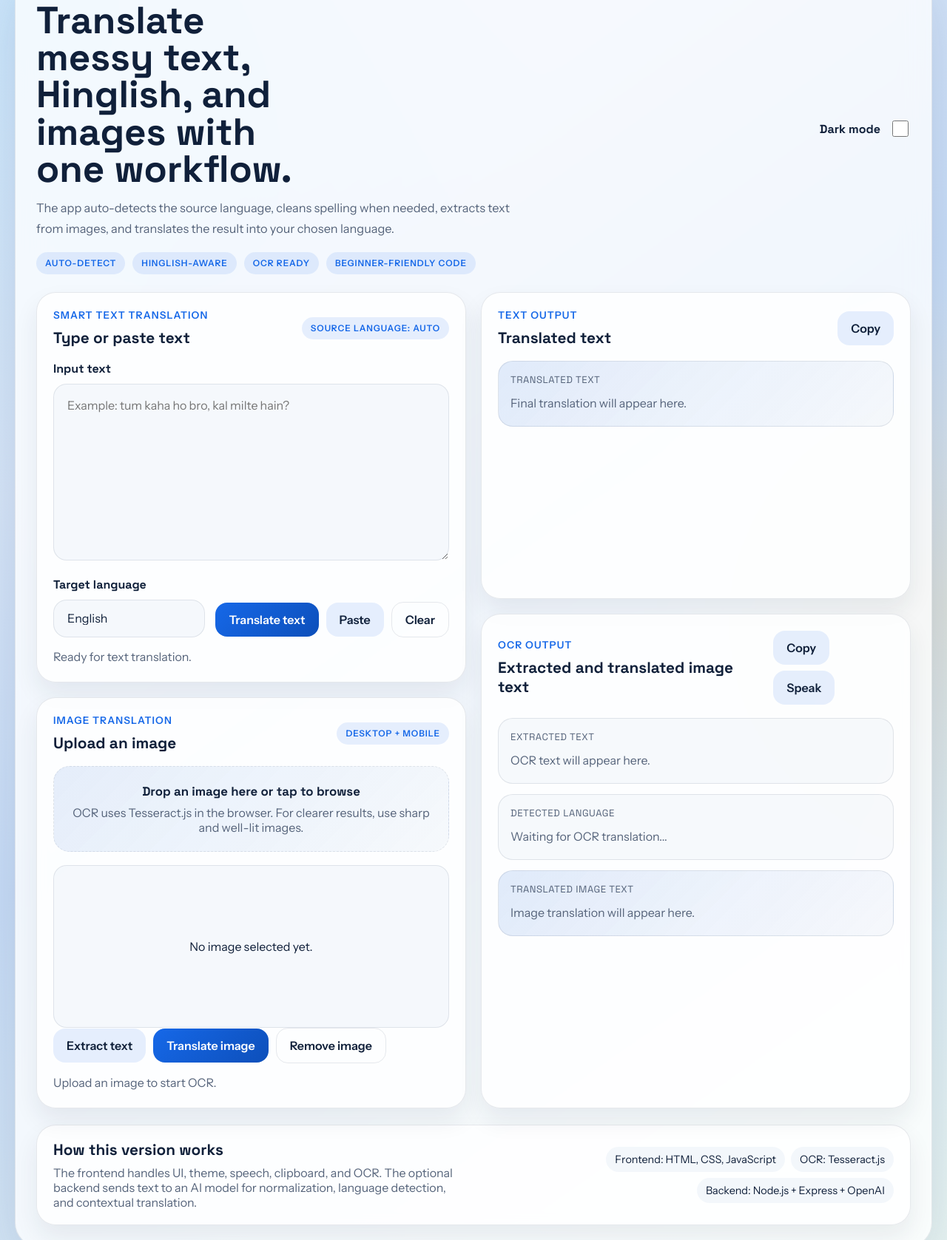
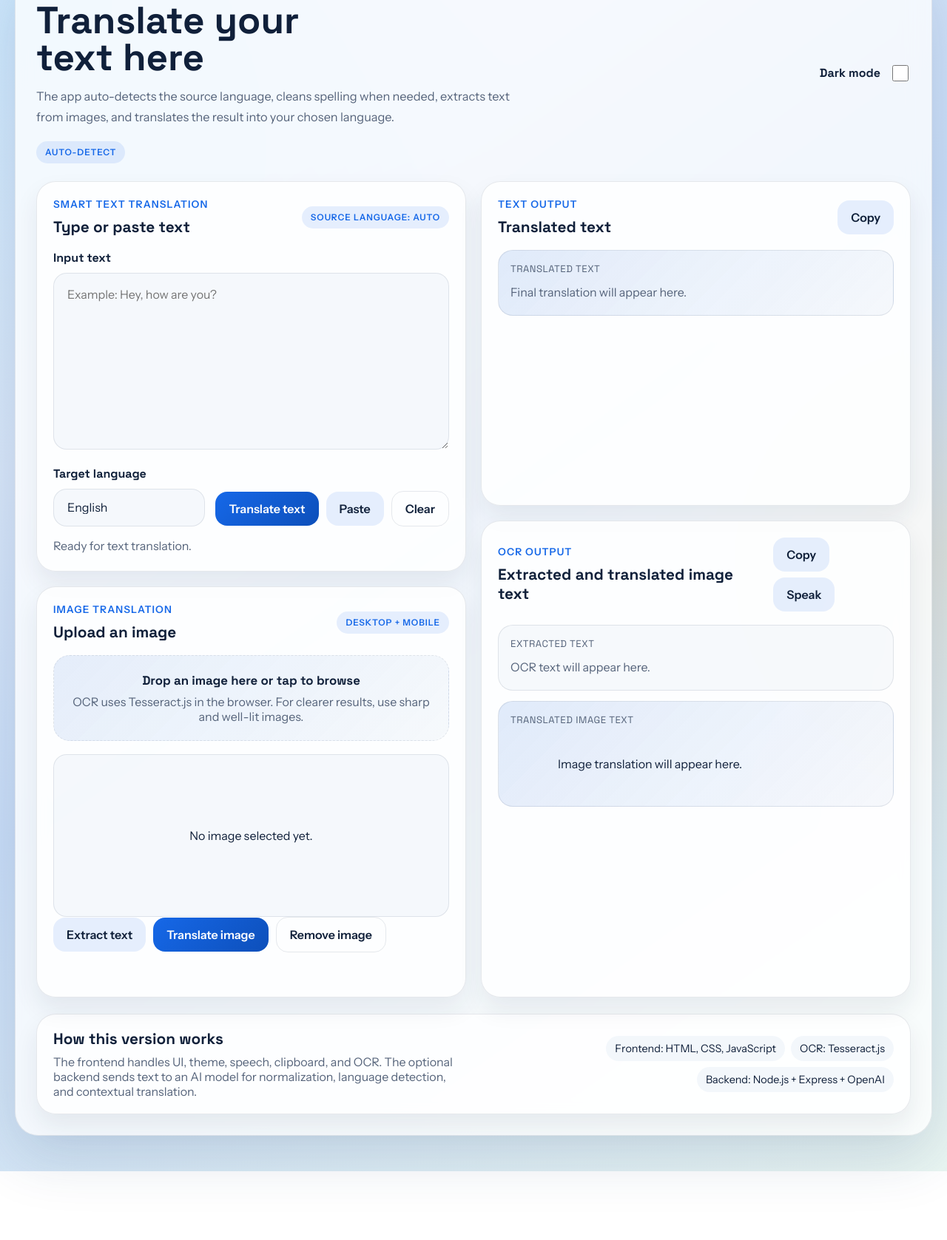
Before and after one commit to ShikharThisSide/Translator, a website: page index.html in a window 1280 px wide. Shown: the part 84-1761 px from the top of the page at 74% size. After the commit the page ends 1668 px from the top, so only its background shows below. Drawn offline with Linux system fonts and the light colour scheme; a script that the page names is missing.

Commit message:
Adjust hero and OCR copy

```diff
--- a/index.html
+++ b/index.html
@@ -22,7 +22,7 @@
         <header class="hero">
           <div class="hero-copy">
             <p class="eyebrow">AI Translation Studio</p>
-            <h1>Translate messy text, Hinglish, and images with one workflow.</h1>
+            <h1>Translate your text here</h1>
             <p class="hero-text">
               The app auto-detects the source language, cleans spelling when
               needed, extracts text from images, and translates the result into
@@ -30,9 +30,6 @@
             </p>
             <div class="hero-tags">
               <span class="pill">Auto-detect</span>
-              <span class="pill">Hinglish-aware</span>
-              <span class="pill">OCR ready</span>
-              <span class="pill">Beginner-friendly code</span>
             </div>
           </div>
 
@@ -57,7 +54,7 @@
               <textarea
                 id="inputText"
                 rows="8"
-                placeholder="Example: tum kaha ho bro, kal milte hain?"
+                placeholder="Example: Hey, how are you?"
               ></textarea>
 
               <div class="inline-controls">
@@ -130,9 +127,7 @@
 
               <div class="status-area">
                 <div id="ocrLoader" class="loader hidden" aria-hidden="true"></div>
-                <p id="ocrStatusMessage" class="status-message" aria-live="polite">
-                  Upload an image to start OCR.
-                </p>
+                <p id="ocrStatusMessage" class="status-message" aria-live="polite"></p>
               </div>
 
               <div class="progress-shell hidden" id="ocrProgressShell" aria-hidden="true">
@@ -194,13 +189,6 @@
                   </p>
                 </article>
 
-                <article class="result-card">
-                  <p class="result-label">Detected language</p>
-                  <p id="imageDetectedLanguageResult" class="result-value muted-result">
-                    Waiting for OCR translation...
-                  </p>
-                </article>
-
                 <article class="result-card accent-card">
                   <p class="result-label">Translated image text</p>
                   <p id="imageTranslatedTextResult" class="result-value">
```
Also changed, not shown: public/index.html (+3 -15 lines).
